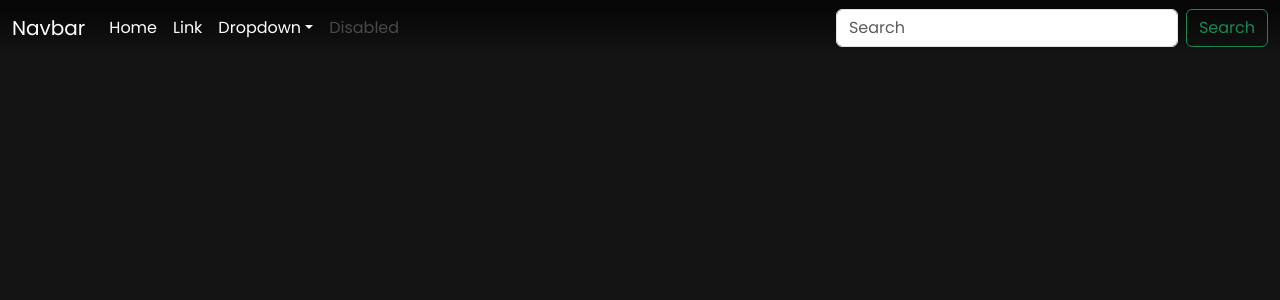
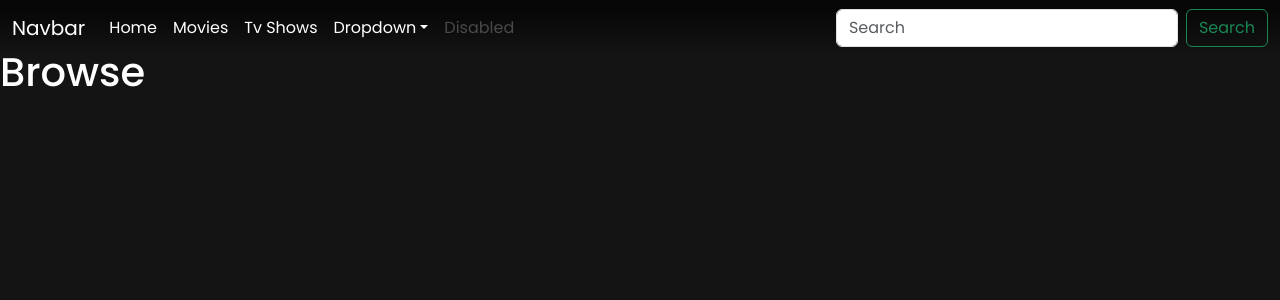
Before and after one commit to vipink28/streamvision, a React (Create React App) app: page /browse/movie in a window 1280 px wide. Shown: the top 300 px of the page. Built offline with nearby package versions, Linux system fonts and the light colour scheme; a web font is replaced by a local one.

Commit message:
Details page complete

```diff
--- a/src/App.js
+++ b/src/App.js
@@ -6,6 +6,7 @@ import { BrowserRouter, Route, Routes } from 'react-router-dom';
 import Homescreen from './pages/Homescreen';
 import Navbar from './global/components/Navbar';
 import Details from './pages/Details';
+import Browse from './pages/Browse';
 
 function App() {
   return (
@@ -14,6 +15,7 @@ function App() {
       <Routes>
         <Route path='/' element={<Homescreen />}></Route>
         <Route path='/details/:type/:id' element={<Details />}></Route>
+        <Route path='/browse/:type' element={<Browse />}></Route>
       </Routes>
     </BrowserRouter>
   );
--- a/src/components/ShowDetails.jsx
+++ b/src/components/ShowDetails.jsx
@@ -4,7 +4,7 @@ import { requests } from '../helper/apirequests';
 import EpisodeRow from './EpisodeRow';
 
 function ShowDetails(props) {
-    const { seasons } = props;
+    const { seasons, seriesId } = props;
     const [seasonDetails, setSeasonDetails] = useState(null);
 
     const fetchSeasonDetails = async (id, num) => {
@@ -14,14 +14,13 @@ function ShowDetails(props) {
 
     useEffect(() => {
         if (seasons) {
-            fetchSeasonDetails(seasons[0].id, seasons[0].season_number)
+            fetchSeasonDetails(seriesId, seasons[0].season_number)
         }
     }, [seasons])
 
     const onSeasonChange = (e) => {
-        let seasonNum = e.target.options[e.target.options.selectedIndex].dataset.seasonnum;
         const { value } = e.target;
-        fetchSeasonDetails(value, seasonNum);
+        fetchSeasonDetails(seriesId, value);
     }
     return (
         <div className='container-fluid py-4'>
@@ -29,7 +28,7 @@ function ShowDetails(props) {
                 <div className='ms-auto'>
                     <select className='form-select' name="season" onChange={onSeasonChange}>
                         {seasons?.map((season) => (
-                            <option value={season.id} data-seasonnum={season.season_number}>{season.name}</option>
+                            <option value={season.season_number} >{season.name}</option>
                         ))
                         }
                     </select>
--- a/src/global/components/Navbar.jsx
+++ b/src/global/components/Navbar.jsx
@@ -5,17 +5,20 @@ function Navbar(props) {
     return (
         <nav className="navbar navbar-expand-lg fixed-top navbar-dark">
             <div className="container-fluid">
-                <Link className="navbar-brand" to="#">Navbar</Link>
+                <Link className="navbar-brand" to="/">Navbar</Link>
                 <button className="navbar-toggler" type="button" data-bs-toggle="collapse" data-bs-target="#navbarSupportedContent" aria-controls="navbarSupportedContent" aria-expanded="false" aria-label="Toggle navigation">
                     <span className="navbar-toggler-icon"></span>
                 </button>
                 <div className="collapse navbar-collapse" id="navbarSupportedContent">
                     <ul className="navbar-nav me-auto mb-2 mb-lg-0">
                         <li className="nav-item">
-                            <Link className="nav-link active" aria-current="page" to="#">Home</Link>
+                            <Link className="nav-link active" aria-current="page" to="/">Home</Link>
                         </li>
                         <li className="nav-item">
-                            <Link className="nav-link" to="#">Link</Link>
+                            <Link className="nav-link" to="/browse/movie">Movies</Link>
+                        </li>
+                        <li className="nav-item">
+                            <Link className="nav-link" to="/browse/tv">Tv Shows</Link>
                         </li>
                         <li className="nav-item dropdown">
                             <Link className="nav-link dropdown-toggle" to="#" role="button" data-bs-toggle="dropdown" aria-expanded="false">
--- /dev/null
+++ b/src/pages/Browse.jsx
@@ -0,0 +1,12 @@
+import React from 'react';
+
+function Browse(props) {
+
+    return (
+        <div className='py-5'>
+            <h1>Browse</h1>
+        </div>
+    );
+}
+
+export default Browse;
--- a/src/pages/Details.jsx
+++ b/src/pages/Details.jsx
@@ -72,7 +72,7 @@ function Details(props) {
 
                 {
                     type === streamTypes.tv ?
-                        <ShowDetails seasons={data?.seasons} /> : ""
+                        <ShowDetails seasons={data?.seasons} seriesId={data?.id} /> : ""
                 }
 
             </div>
```
